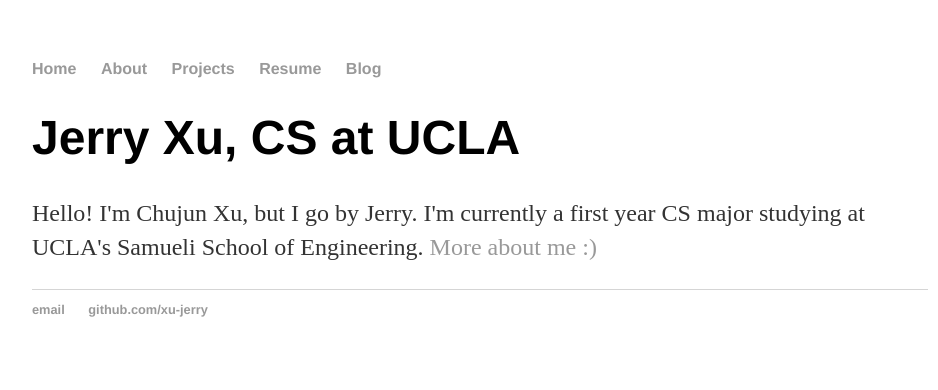
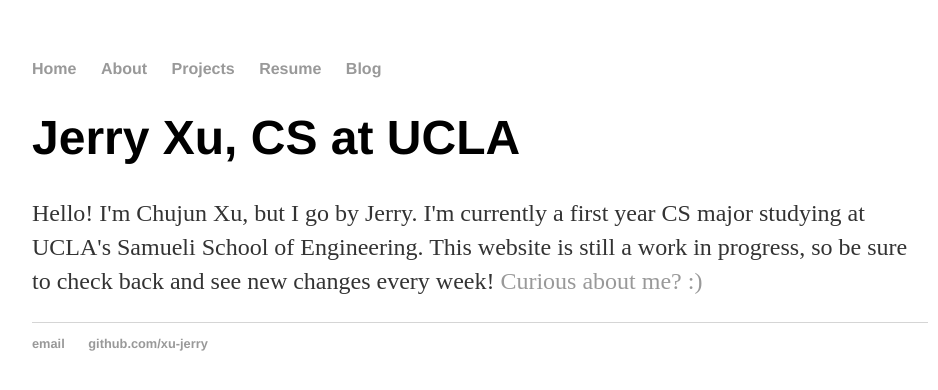
Before and after one commit to xu-jerry/xu-jerry.github.io, a Jekyll site: the page built from index.html, in a window 1280 px wide. Shown: the top 390 px of the page, without its empty margins (160-1098 px from the left). Built offline with Jekyll 4.4.1, drawn with Linux system fonts in a browser that asks for light colours.

Commit message:
Update index.html

```diff
--- a/index.html
+++ b/index.html
@@ -4,5 +4,5 @@
 ---
 <div class="blurb">
 	<h1>Jerry Xu, CS at UCLA</h1>
-	<p>Hello! I'm Chujun Xu, but I go by Jerry. I'm currently a first year CS major studying at UCLA's Samueli School of Engineering. <a href="/about"> More about me :) </a></p>
-</div><!-- /.blurb -->
+	<p>Hello! I'm Chujun Xu, but I go by Jerry. I'm currently a first year CS major studying at UCLA's Samueli School of Engineering. This website is still a work in progress, so be sure to check back and see new changes every week!<a href="/about"> Curious about me? :) </a></p>
+</div>
```
